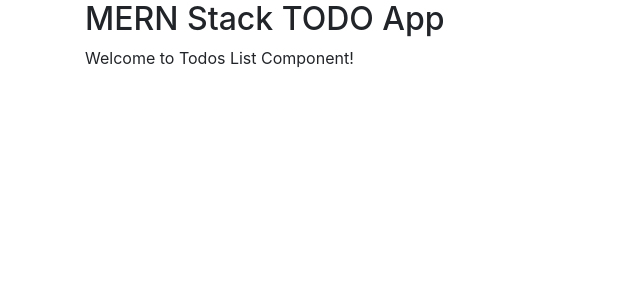
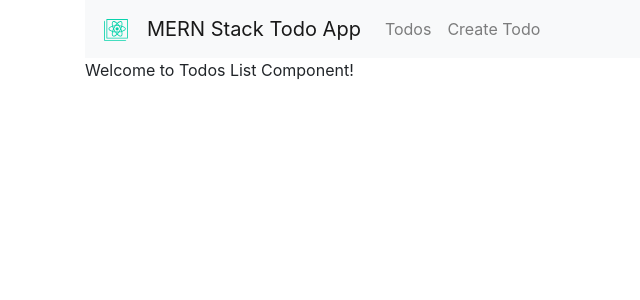
Before and after one commit to varungarg455/mern_stack_practice, a React (Create React App) app in the folder mern-todo-app/: page / in a window 1280 px wide. Shown: the top 300 px of the page, without its empty margins (0-640 px from the left). Built offline with nearby package versions, Linux system fonts and the light colour scheme.

Commit message:
Setting up routing

```diff
--- a/mern-todo-app/src/App.js
+++ b/mern-todo-app/src/App.js
@@ -6,11 +6,30 @@
 import EditTodo from './components/edit-todo.component';
 import CreateTodo from './components/create-todo.component';
 
+import logo from './logo.svg';
+
 function App() {
   return (
     <Router>
       <div className="container">
-        <h2>MERN Stack TODO App</h2>
+
+        <nav className="navbar navbar-expand-lg navbar-light bg-light">
+          <a href="http://www.google.com" className="navbar-brand" target="_blank">
+            <img src={logo} width="30" height="30" alt="wesite logo"/>
+          </a>
+          <Link to="/" className="navbar-brand">MERN Stack Todo App</Link>
+          <div className="collapse navbar-collapse">
+            <ul className="navbar-nav mr-auto">
+              <li className="navbar-item">
+                <Link to="/" className="nav-link">Todos</Link>
+              </li>
+              <li className="navbar-item">
+                <Link to="/create" className="nav-link">Create Todo</Link>
+              </li>
+            </ul>
+          </div>
+        </nav>
+
         <Route path="/" exact component={TodosList} />
         <Route path="/edit/:id" component={EditTodo} />
         <Route path="/create" component={CreateTodo} />
```
